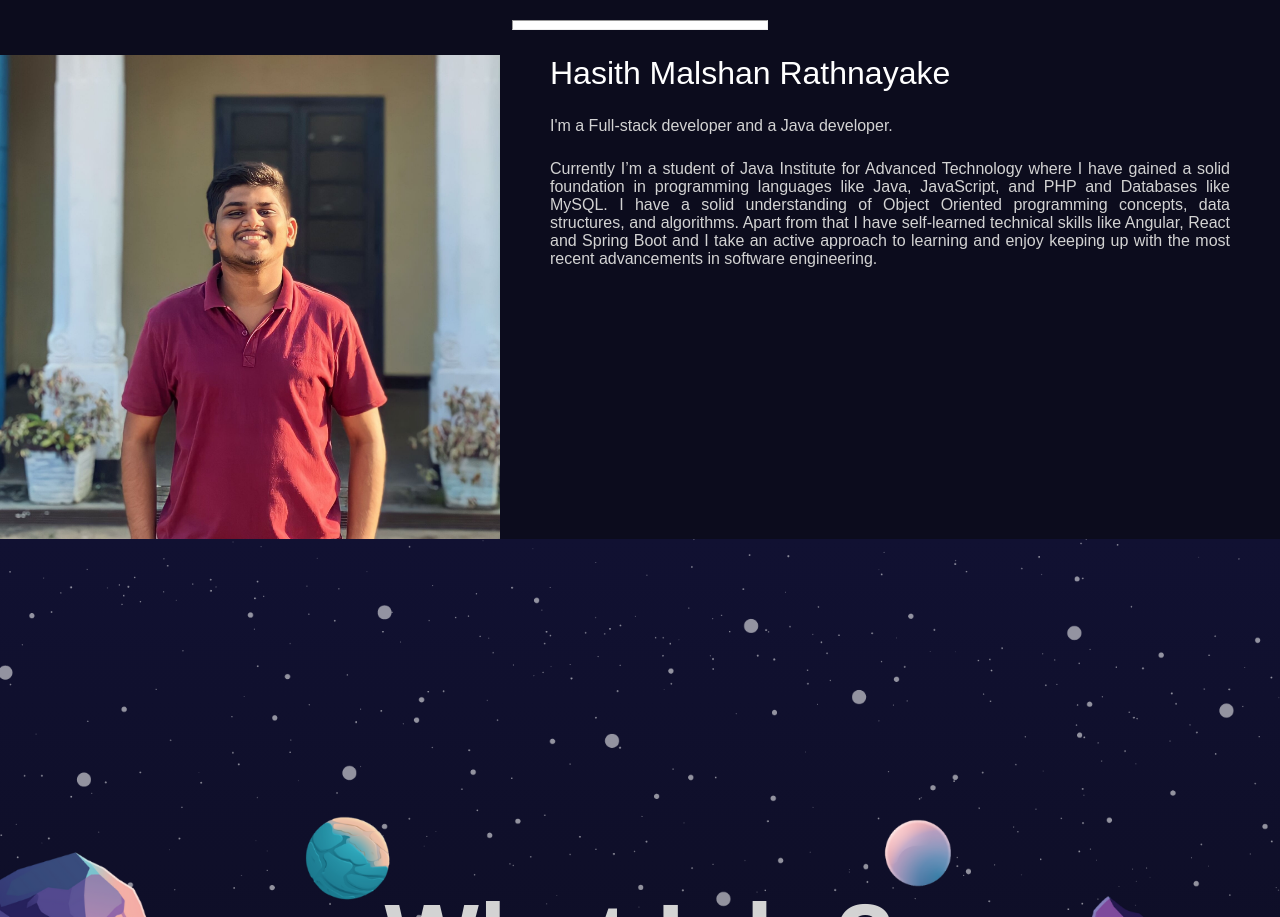
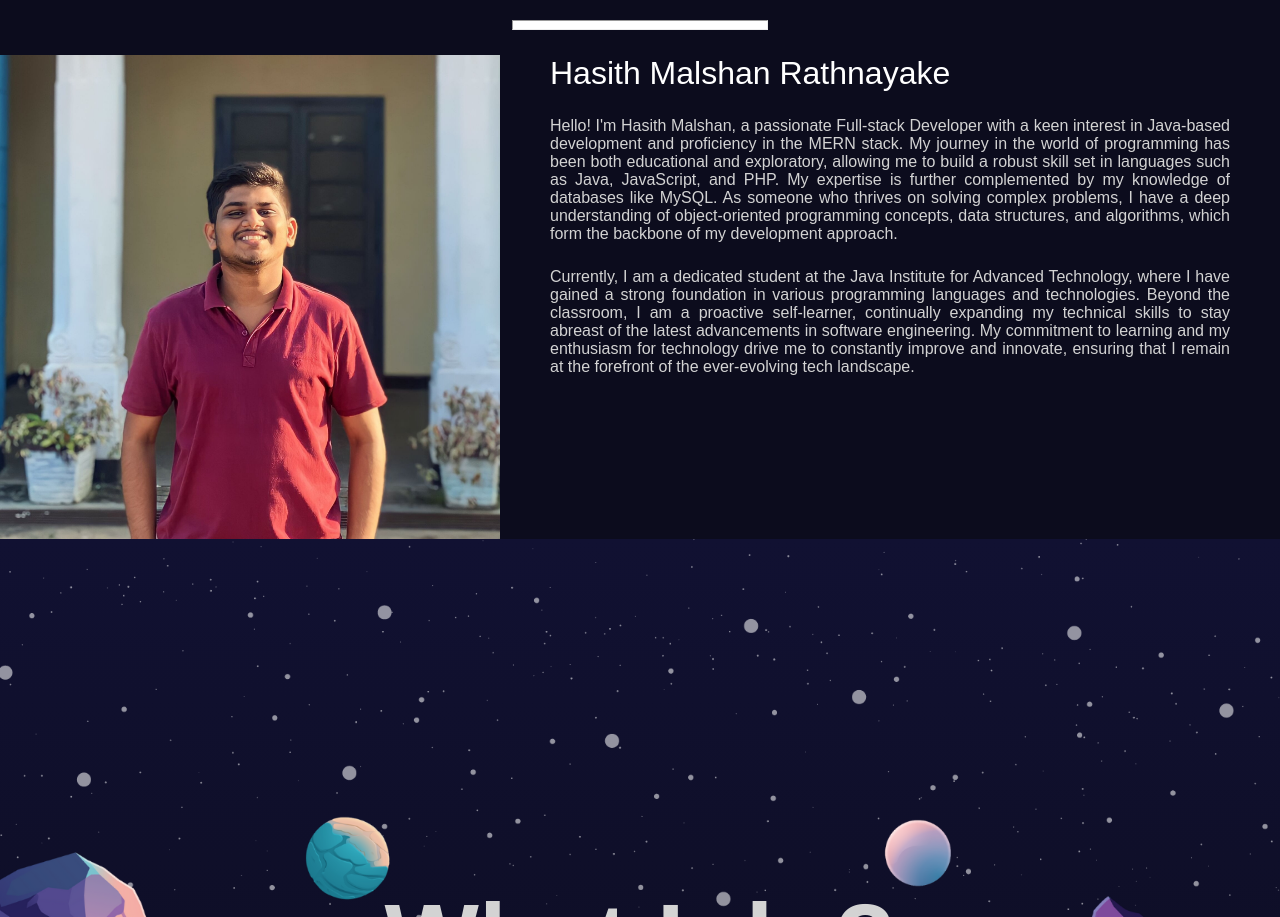
Before and after one commit to hasith-malshan/portfolio, a React (Vite) app: page / in a window 1280 px wide. Shown: the part 1061-1978 px from the top of the page. Built offline with nearby package versions, Linux system fonts and the light colour scheme.

Commit message:
About section Updated.

```diff
--- a/src/components/about/About.jsx
+++ b/src/components/about/About.jsx
@@ -44,17 +44,27 @@ const About = () => {
           <motion.div className="textWrapper" variants={varients}>
             <motion.h1>Hasith Malshan Rathnayake</motion.h1>
             <motion.p>
-              I'm a Full-stack developer and a Java developer.
+              Hello! I'm Hasith Malshan, a passionate Full-stack Developer with
+              a keen interest in Java-based development and proficiency in the
+              MERN stack. My journey in the world of programming has been both
+              educational and exploratory, allowing me to build a robust skill
+              set in languages such as Java, JavaScript, and PHP. My expertise
+              is further complemented by my knowledge of databases like MySQL.
+              As someone who thrives on solving complex problems, I have a deep
+              understanding of object-oriented programming concepts, data
+              structures, and algorithms, which form the backbone of my
+              development approach.
             </motion.p>
             <motion.p>
-              Currently I’m a student of Java Institute for Advanced Technology
-              where I have gained a solid foundation in programming languages
-              like Java, JavaScript, and PHP and Databases like MySQL. I have a
-              solid understanding of Object Oriented programming concepts, data
-              structures, and algorithms. Apart from that I have self-learned
-              technical skills like Angular, React and Spring Boot and I take an
-              active approach to learning and enjoy keeping up with the most
-              recent advancements in software engineering.
+              Currently, I am a dedicated student at the Java Institute for
+              Advanced Technology, where I have gained a strong foundation in
+              various programming languages and technologies. Beyond the
+              classroom, I am a proactive self-learner, continually expanding my
+              technical skills to stay abreast of the latest advancements in
+              software engineering. My commitment to learning and my enthusiasm
+              for technology drive me to constantly improve and innovate,
+              ensuring that I remain at the forefront of the ever-evolving tech
+              landscape.
             </motion.p>
           </motion.div>
         </motion.div>
```
